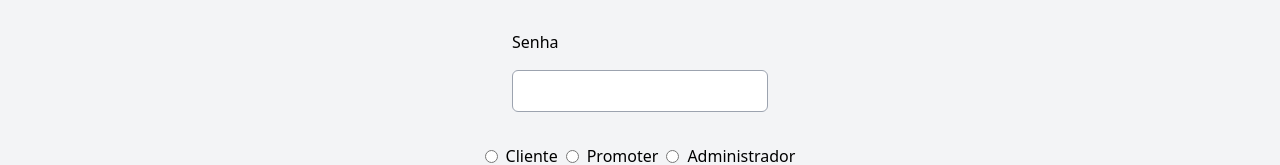
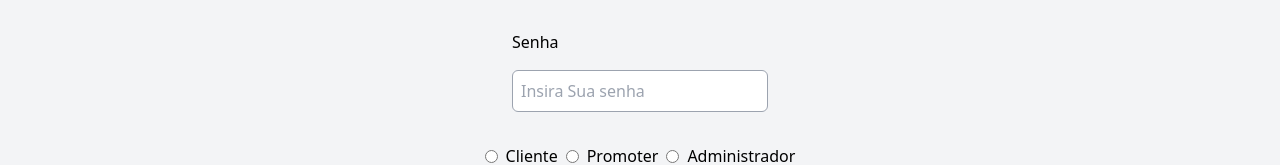
Before and after one commit to Yamazaki-Khaio/Cometa-Ingresso, a Next.js app in the folder ingressoscometa/: page /login in a window 1280 px wide. Shown: the part 334-499 px from the top of the page. Built offline with nearby package versions, Linux system fonts and the light colour scheme.

Commit message:
add placeholder em password

```diff
--- a/ingressoscometa/src/components/CampoSenha.tsx
+++ b/ingressoscometa/src/components/CampoSenha.tsx
@@ -2,7 +2,7 @@ export default function CampoSenha(props: any){
     return(
         <div className="flex flex-col gap-4">
             <label htmlFor="senha">Senha</label>
-            <input type="password" name="senha" id="senha" className="border w-64 border-gray-400 rounded-md p-2 mb-8"/>
+            <input type="password" name="senha" placeholder="Insira Sua senha"  id="senha" className="border w-64 border-gray-400 rounded-md p-2 mb-8"/>
         </div>
     )
 }
```
